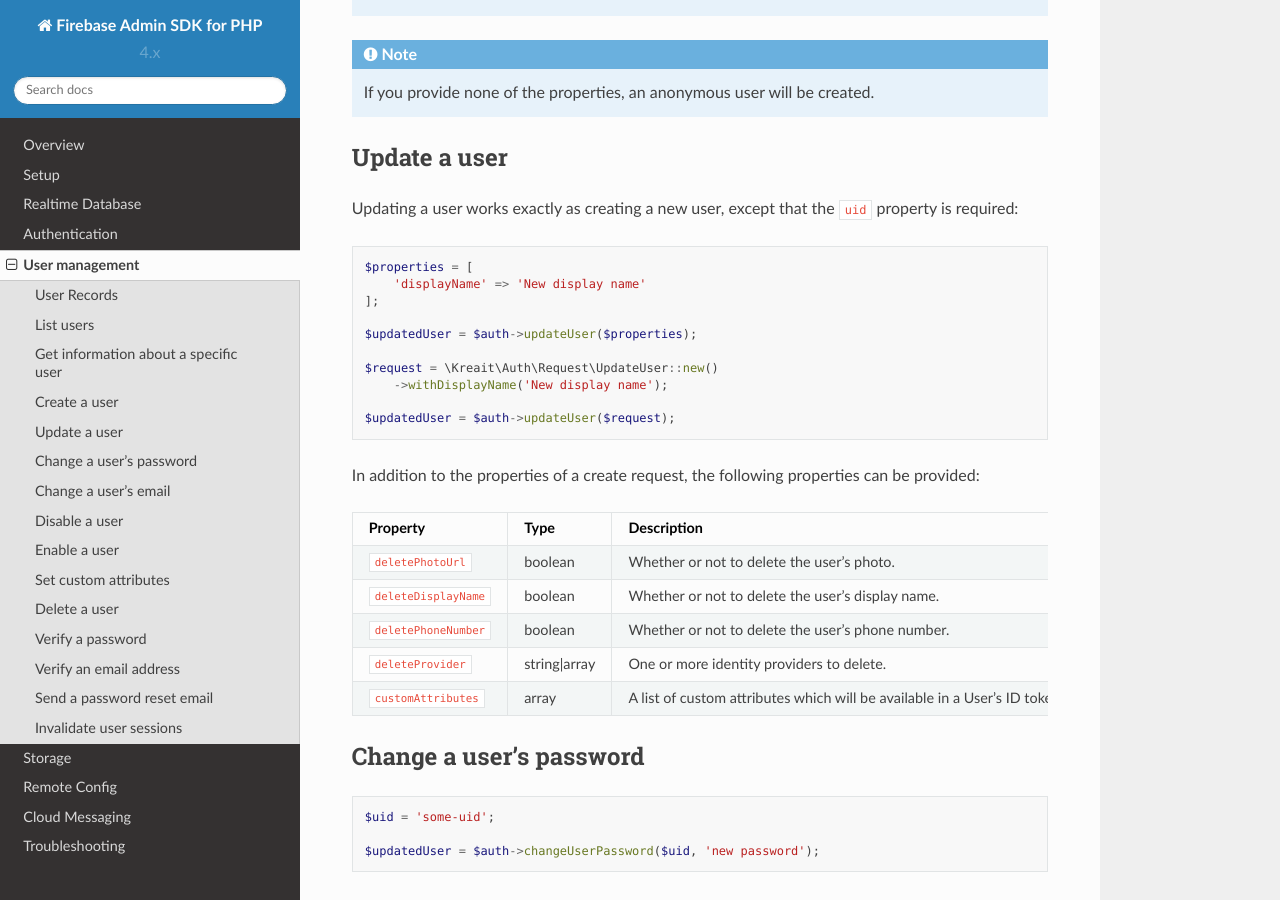
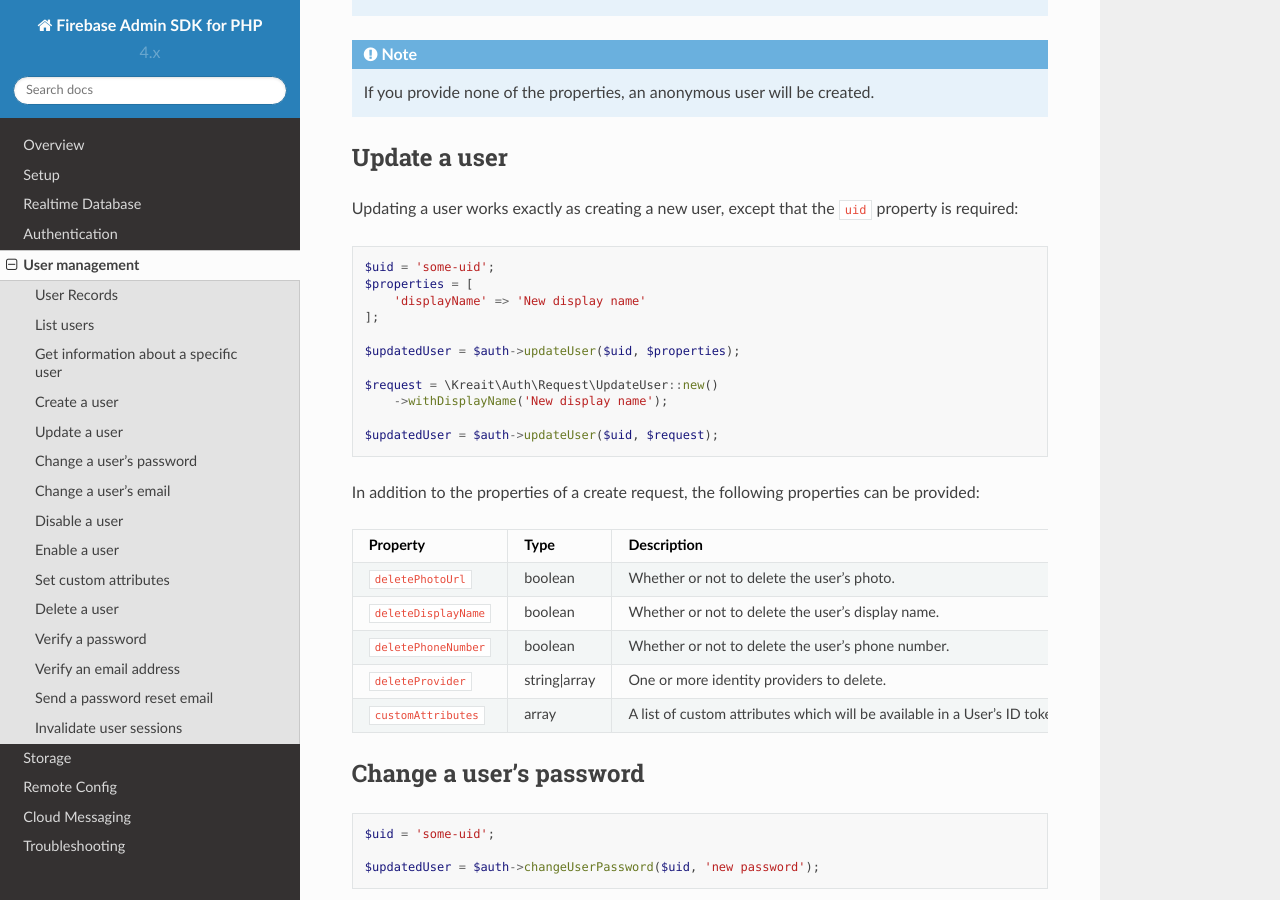
Before and after one commit to kreait/firebase-php, a Sphinx documentation site: the page built from docs/user-management.rst, in a window 1280 px wide and 900 px high, scrolled down 2914 px. Built offline with Sphinx 7.4.7 and the Read the Docs theme 2.0.0, drawn with Linux system fonts in a browser that asks for light colours.

Commit message:
Fix documentation for user updates (#225)

```diff
--- a/docs/user-management.rst
+++ b/docs/user-management.rst
@@ -164,16 +164,17 @@
 
 .. code-block:: php
 
+    $uid = 'some-uid';
     $properties = [
         'displayName' => 'New display name'
     ];
 
-    $updatedUser = $auth->updateUser($properties);
+    $updatedUser = $auth->updateUser($uid, $properties);
 
     $request = \Kreait\Auth\Request\UpdateUser::new()
         ->withDisplayName('New display name');
 
-    $updatedUser = $auth->updateUser($request);
+    $updatedUser = $auth->updateUser($uid, $request);
 
 In addition to the properties of a create request, the following properties can be provided:
 
```
